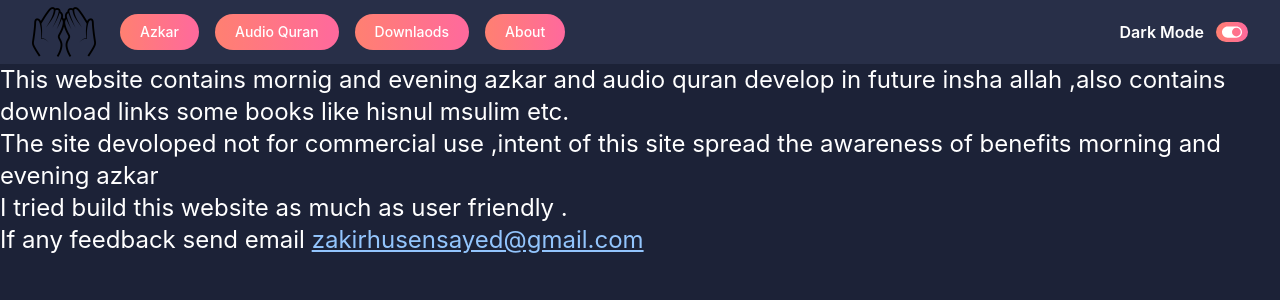
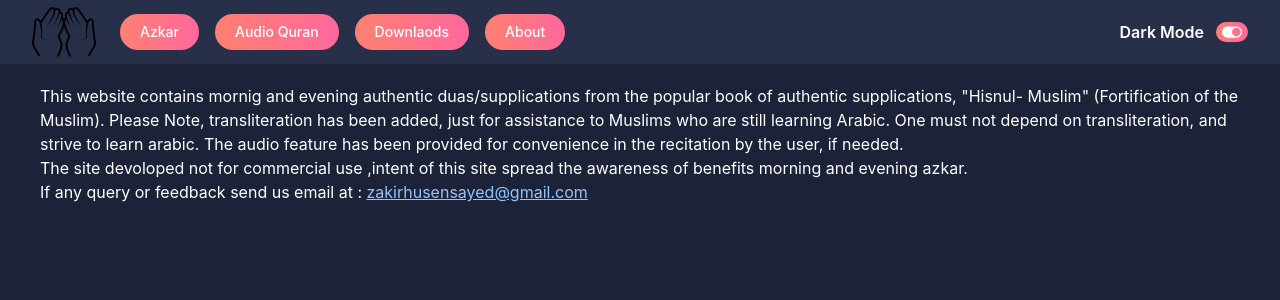
Before and after one commit to Zakirhusen/azkar, a Next.js app: page /About in a window 1280 px wide. Shown: the top 300 px of the page. Built offline with nearby package versions, Linux system fonts and the light colour scheme.

Commit message:
modifying about page

```diff
--- a/pages/About.js
+++ b/pages/About.js
@@ -2,10 +2,12 @@ import React from 'react'
 
 const About = () => {
   return (
-    <div className='text-2xl to-blue-200'>This website contains mornig and evening azkar and audio quran develop in future insha allah ,also contains download links some books like hisnul msulim etc.
-    <p>The site devoloped not for commercial use ,intent of this site spread the awareness of benefits morning and evening azkar  </p>
-    <p>I tried build this website as much as user friendly .</p>
-    <p>If any feedback send email <a className='underline text-blue-300' href="#">zakirhusensayed@gmail.com</a></p>
+    <div className='my-5 px-10 text-sm sm:text-base  to-blue-200'>This website contains mornig and evening authentic duas/supplications from the popular book of authentic supplications, "Hisnul- Muslim" (Fortification of the Muslim). Please Note, transliteration has been added, just for assistance to Muslims who are still learning Arabic. One must not depend on transliteration, and strive to learn arabic. The audio feature has been provided for convenience in the recitation by the user, if needed.
+    <p>The site devoloped not for commercial use ,intent of this site spread the awareness of benefits morning and evening azkar.</p>
+    <p>If any query or feedback send us email at : <a target={'_blank'} className='underline text-blue-300' href="https://accounts.google.com/b/0/AddMailService">zakirhusensayed@gmail.com</a></p>
+    <p>
+
+    </p>
     {/* https://api3.islamhouse.com/v3/pav29h2gm56kvlpy/main/get-item/2807299/en/json
     {/* https://d1.islamhouse.com/data/kn/ih_books/single/kn_hisnul_muslim.pdf */}
     {/* ಅಲ್ ಉಸೂಲು ಸ್ಸಲಾಸ (ಮೂರು ಮೂಲಭೂತ ನಿಯಮಗಳು)", */}
--- a/pages/index.js
+++ b/pages/index.js
@@ -227,7 +227,7 @@ const languageFunc=(language) => {
       <div
             onClick={() => window.scrollTo({top:0,left:0,behavior:"smooth"})}
             type="button"
-            className="flex w-10 flex-col opacity-70 hover:opacity-100 fixed bottom-5 right-5  h-10 items-center m-0 justify-center rounded-full button p-2  shadow-sm "
+            className="flex w-10 flex-col opacity-70 hover:opacity-100 fixed bottom-5 right-5  h-10 items-center m-0 justify-center rounded-full button p-2 z-30 shadow-sm "
             id="menu-button"
             aria-expanded="true"
             aria-haspopup="true"
@@ -237,8 +237,8 @@ const languageFunc=(language) => {
             {/* <div className="opacity-100 text-sm text-center block">Top</div> */}
 
           </div>
-      <footer className="bg-slate-400 h-28 flex justify-center items-center">
-        <div className="m-4 h-4">Zakir@{(new Date).getFullYear()} all rights reserverd</div>
+      <footer className="bg-slate-400 button h-28 flex justify-center items-center">
+        <div className="m-4 capitalize h-4">Copyright @{(new Date).getFullYear()} all rights reserved</div>
       </footer>
       </div>
     </>
```
